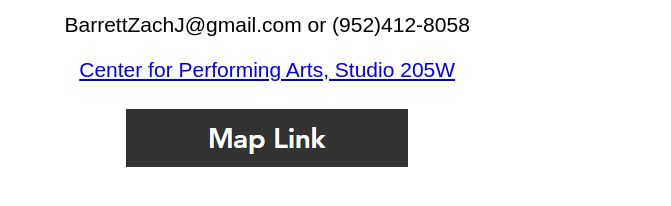
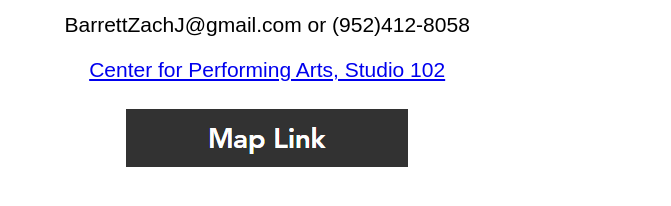
Before and after one commit to barrettzachj/GuitarWithZachMN.com, a plain HTML site: page index.html in a window 1280 px wide. Shown: the part 810-1016 px from the top of the page, 609-1280 px from the left. Drawn offline with Linux system fonts and the light colour scheme; a web font is replaced by a local one.

Commit message:
Update index.html

```diff
--- a/index.html
+++ b/index.html
@@ -62,7 +62,7 @@
 							<img src="header2.webp" style="width:82%" alt="Reach Out" title="Reach Out to Sign-Up"></img>
 						</div>
 						<p>BarrettZachJ@gmail.com or (952)412-8058</p>
-						<a href="https://www.cfpampls.com/">Center for Performing Arts, Studio 205W</a>
+						<a href="https://www.cfpampls.com/">Center for Performing Arts, Studio 102</a>
 						<br>
 						<div class="mapbutton">
 						<a href="https://maps.app.goo.gl/zXuyCPAqo4u3Mvjg9"><img src="mapbutton.webp" alt="Map" title="Map Link"></a>
```
